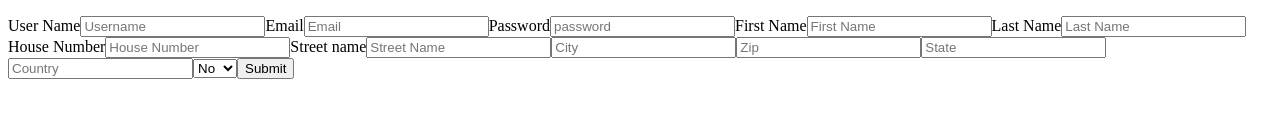
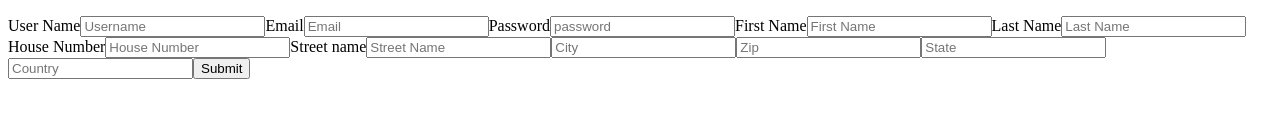
Before and after one commit to gosavemore/gsm-frontend, a React (Create React App) app: page / in a window 1280 px wide. Shown: the part 161-300 px from the top of the page. Built offline with nearby package versions, Linux system fonts and the light colour scheme; no server answers.

Commit message:
login and registration components resets the form and refactor code

```diff
--- a/src/components/Register.js
+++ b/src/components/Register.js
@@ -1,4 +1,4 @@
-import React from "react";
+import React, { useState, useEffect } from "react";
 import { useForm } from "react-hook-form";
 import { useDispatch } from "react-redux";
 import { registerUser } from "../redux/actions/authActions";
@@ -7,17 +7,16 @@ export default function Register() {
   const { register, handleSubmit, reset } = useForm();
   const dispatch = useDispatch();
 
-  const onSubmit = (data, e) => {
-    e.preventDefault();
-    let isAdmin = data.isAdmin === "true" ? 1 : 0;
+  const onSubmit = (data) => {
     let updatedData = {
       ...data,
-      isAdmin: isAdmin,
       houseNumber: parseInt(data.houseNumber),
       zip: parseInt(data.zip),
+      isAdmin: 0,
     };
+    console.log("this is the data", updatedData);
     dispatch(registerUser(updatedData));
-    reset();
+    setTimeout(() => reset(), 5000);
   };
 
   return (
@@ -70,12 +69,6 @@ export default function Register() {
       <input type="number" placeholder="Zip" name="zip" ref={register} />
       <input type="text" placeholder="State" name="state" ref={register} />
       <input type="text" placeholder="Country" name="country" ref={register} />
-      <select name="isAdmin" ref={register}>
-        <option value="true">Yes</option>
-        <option value="false" selected>
-          No
-        </option>
-      </select>
       <button type="submit"> Submit </button>
     </form>
   );
```
